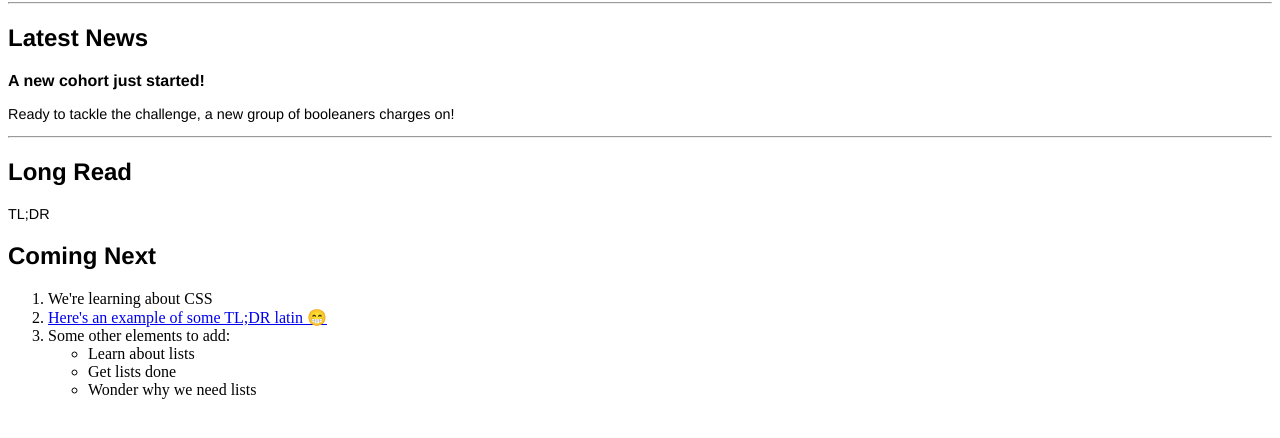
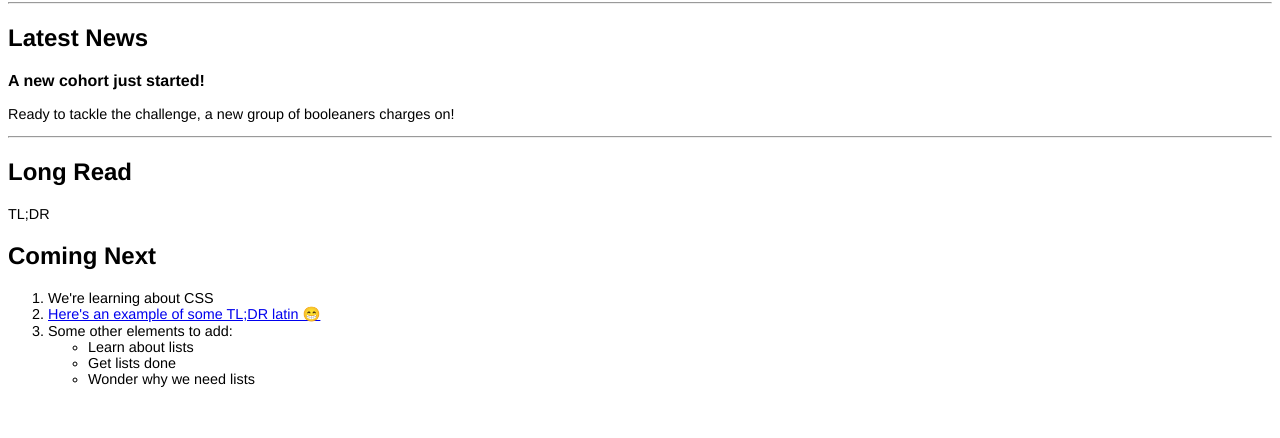
Before and after one commit to brokensythe/boolean-uk-html-boolean-news, a website: page index.html in a window 1280 px wide. Shown: the part 78-516 px from the top of the page. Drawn offline with Linux system fonts and the light colour scheme.

Commit message:
I tried my best

```diff
--- a/index.html
+++ b/index.html
@@ -19,7 +19,7 @@
 		<h2>Long Read</h2>
 		<p class="cohort">TL;DR</p>
 		<h2>Coming Next</h2>
-		<ol>
+		<ol class="cohort">
 			<li>We're learning about CSS</li>
 			<li>
 				<a href="https://loremipsum.io/generator/?n=3&t=p"
```
